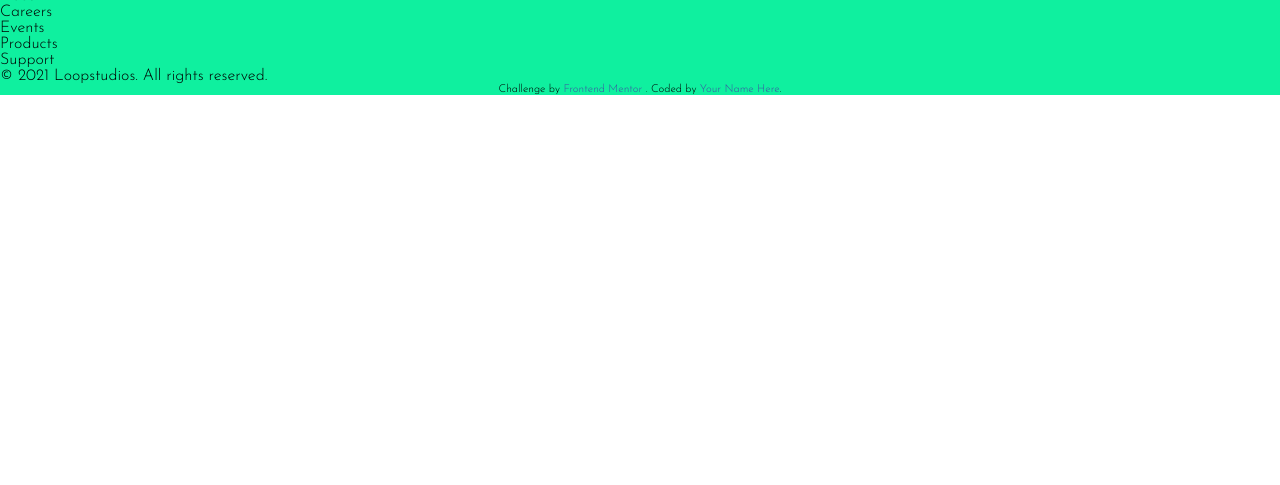
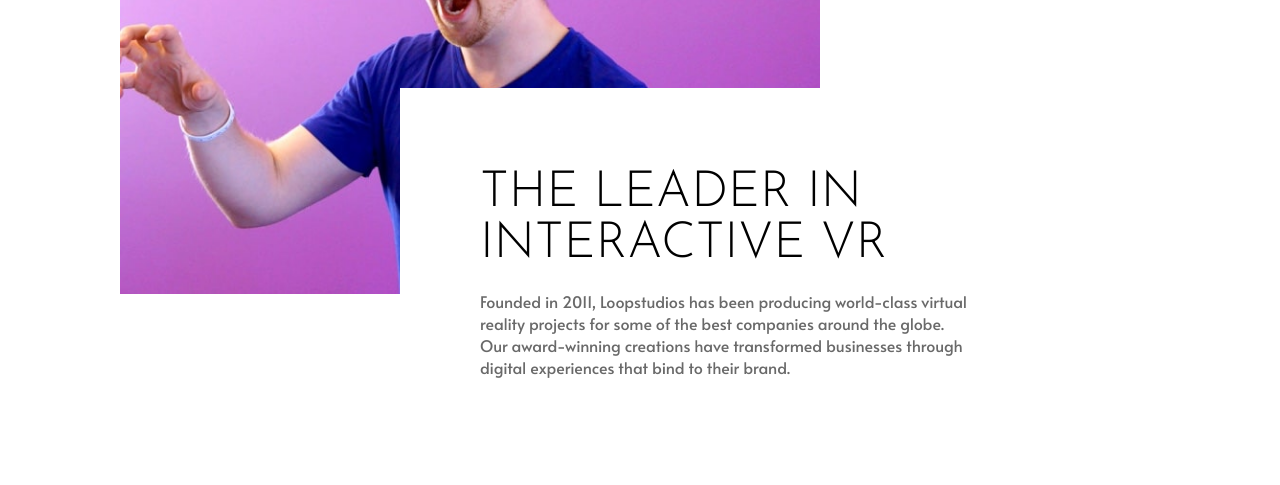
Before and after one commit to WellissonLima/loopstudios-landing-page-main, a plain HTML site: page index.html in a window 1280 px wide. Shown: the part 1079-1564 px from the top of the page. Before the commit the page ends 1174 px from the top, so only its background shows below. Drawn offline with Linux system fonts and the light colour scheme.

Commit message:
Adicionado link da fonte Alata e edição do estilo da section about

```diff
--- a/index.html
+++ b/index.html
@@ -14,6 +14,9 @@
   <link rel="preconnect" href="https://fonts.gstatic.com" crossorigin>
   <link href="https://fonts.googleapis.com/css2?family=Josefin+Sans:ital,wght@0,100..700;1,100..700&display=swap"
     rel="stylesheet">
+  <link rel="preconnect" href="https://fonts.googleapis.com">
+  <link rel="preconnect" href="https://fonts.gstatic.com" crossorigin>
+  <link href="https://fonts.googleapis.com/css2?family=Alata&display=swap" rel="stylesheet">
 
   <link rel="stylesheet" href="./src/css/reset.css">
   <link rel="stylesheet" href="./src/css/variables.css">
@@ -73,10 +76,11 @@
     <div class="image-vr"></div>
     <div class="item">
       <h2>The leader in interactive VR</h2>
-      <p>Founded in 2011, Loopstudios has been producing world-class virtual reality
-        projects for some of the best companies around the globe. Our award-winning
-        creations have transformed businesses through digital experiences that bind
-        to their brand.</p>
+      <p>
+        Founded in 2011, Loopstudios has been producing world-class virtual reality projects for some of the best
+        companies around the globe. Our award-winning creations have transformed businesses through digital experiences
+        that bind to their brand.
+      </p>
     </div>
   </section>
 
--- a/src/css/style.css
+++ b/src/css/style.css
@@ -59,12 +59,44 @@ body {
 
 .about {
     grid-area: about;
-    background-color: #00ffff;
+    height: 98vh;
+    position: relative;
+    padding: 10rem 12rem;
+}
+
+.about .image-vr{
+    background: url('../images/desktop/image-interactive.jpg') center center no-repeat;
+    background-size: contain;
+    width: 700px;
+    height: 500px;
+}
+
+.about .item {
+    width: 650px;
+    height: 400px;
+    position: absolute;
+    bottom: 0;
+    right: 23rem;
+    padding: 8rem;
+    background-color: #fff;
+}
+
+.about .item h2 {
+    text-transform: uppercase;
+    font-size: 5rem;
+    margin-bottom: 2rem;
+}
+
+.about .item p {
+    font-family: "Alata", sans-serif;
+    color: var(--primary-very-dark-gray);
 }
 
 .creations {
     grid-area: creations;
-    background-color: #ff00ff;
+    display: grid;
+    grid-template-columns: repeat(4, 1fr);
+    grid-template-rows: 1fr, 1fr;
 }
 
 .footer {
```
